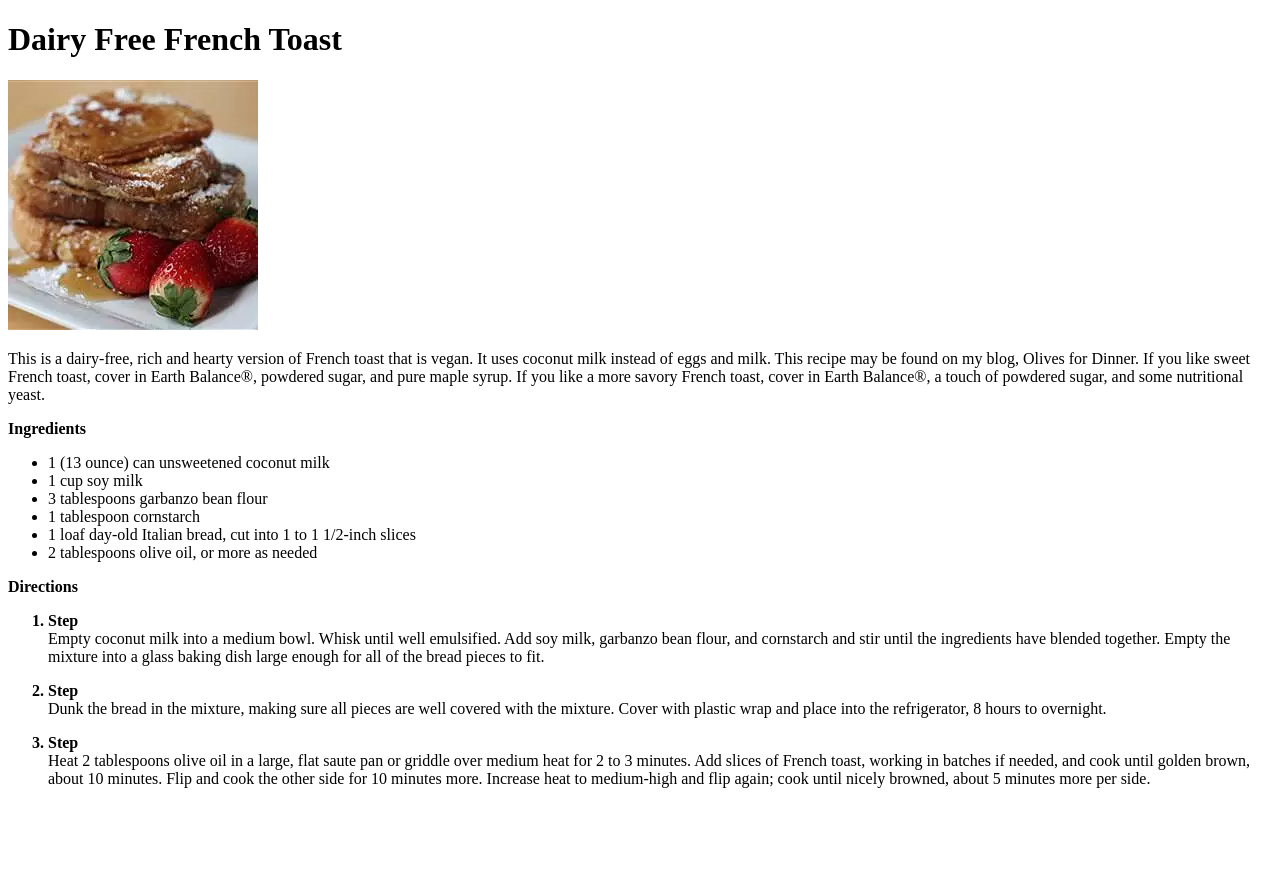
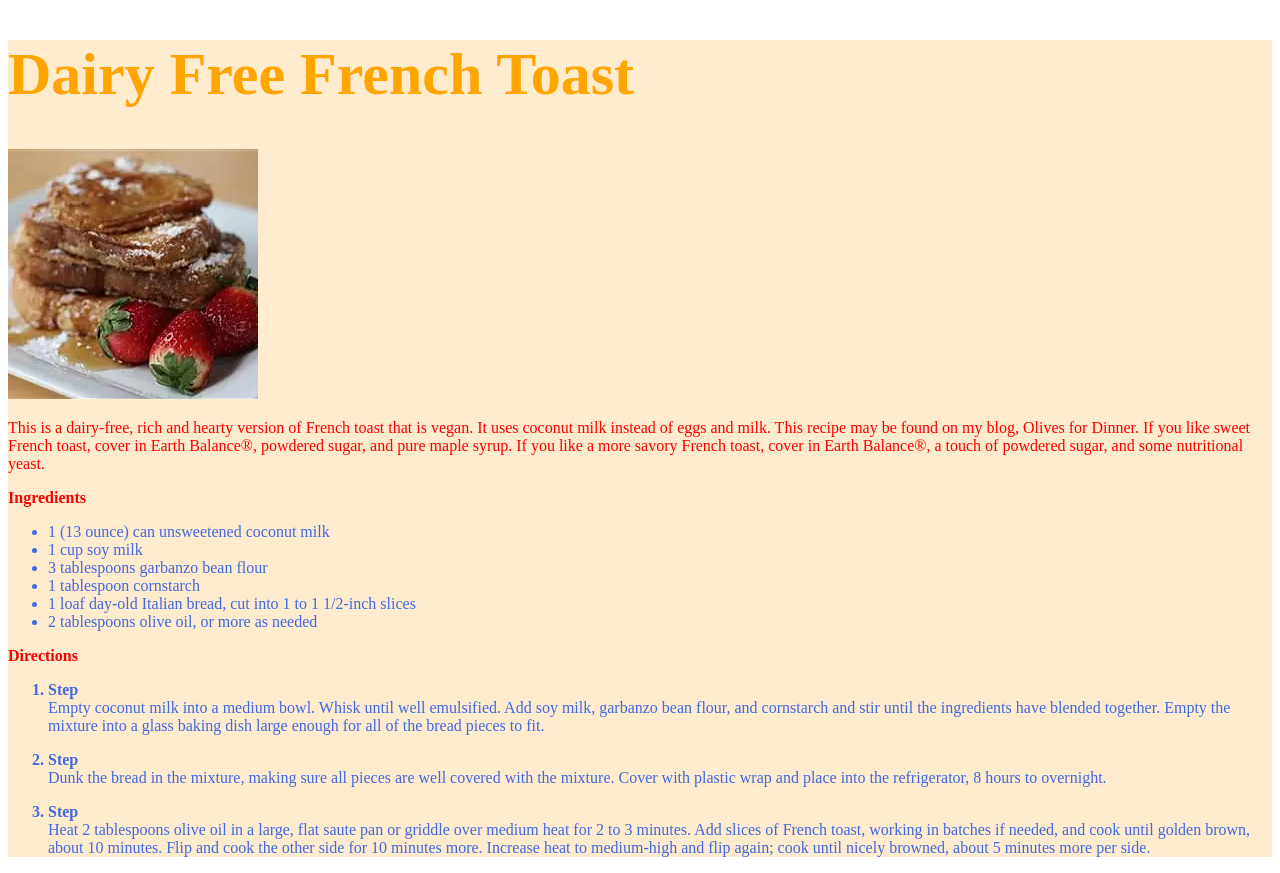
Before and after one commit to Radjad00/Odin-recipes, a plain HTML site: page recipes/frenchtoast.html in a window 1280 px wide. Before the commit the page ends 804 px from the top, so only its background shows below. Drawn offline with Linux system fonts and the light colour scheme.

Commit message:
new training

```diff
--- a/recipes/frenchtoast.html
+++ b/recipes/frenchtoast.html
@@ -5,9 +5,11 @@
     <meta http-equiv="X-UA-Compatible" content="IE=edge">
     <meta name="viewport" content="width=device-width, initial-scale=1.0">
     <title>French Toast</title>
+    <link rel="stylesheet" href="/styles.css">
 </head>
 
 <body>
+    <div>
     <h1>Dairy Free French Toast</h1>
         <p></p>
              <img src="recipe_pictures/Frenchtoast.webp" alt="French toast" width="250" height="250">
@@ -28,7 +30,6 @@
             <li>1 loaf day-old Italian bread, cut into 1 to 1 1/2-inch slices</li>
             <li>2 tablespoons olive oil, or more as needed</li>
         </ul>
-
         <p></p>
 
         <strong><p>Directions</p></strong>
@@ -47,5 +48,6 @@
                 cook the other side for 10 minutes more. Increase heat to medium-high and flip again; cook until nicely browned,
                 about 5 minutes more per side.<p></p>
         </ol>
+    </div>
 </body>
 </html>
--- /dev/null
+++ b/styles.css
@@ -0,0 +1,21 @@
+/* styles.css */
+
+
+p {
+    color:red;
+}
+
+div {
+    color:royalblue;
+    background-color:blanchedalmond;
+}
+
+h1 {
+    color:orange;
+    font-size: 60px
+}
+
+img {
+    height: 250px;
+    width: auto;
+}
```
Also changed, not shown: index.html (+11 -16 lines).
